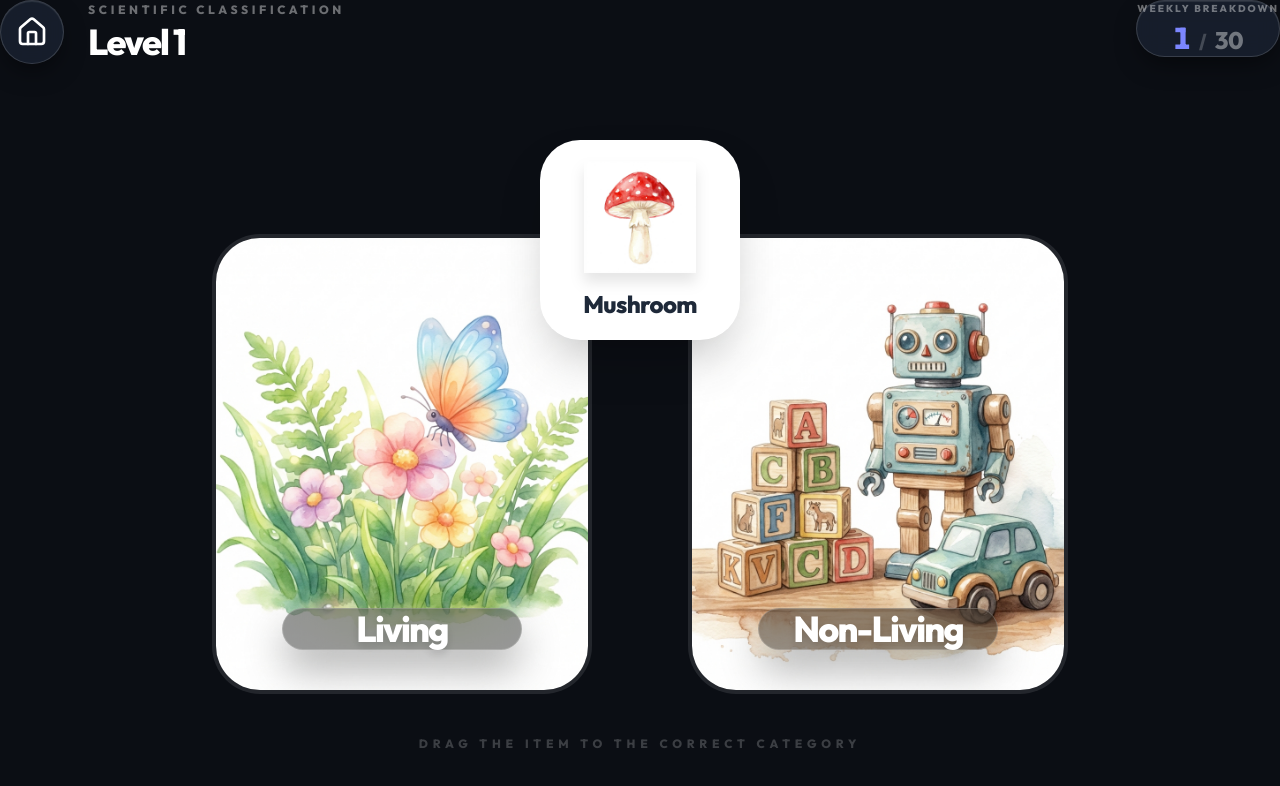
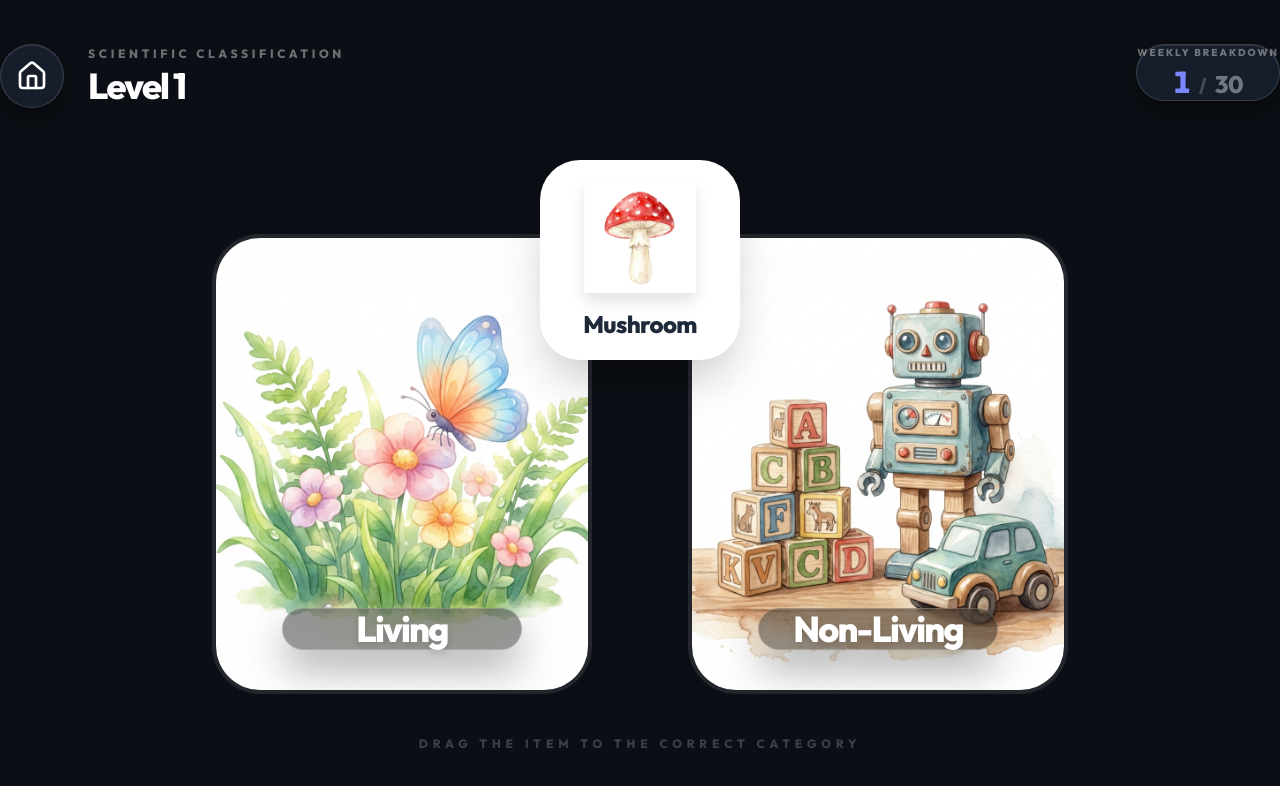
Before and after one commit to lawrence555-dev/lumiworld, a Next.js app: page /week/w1 in a window 1280 px wide. Shown: the top 786 px of the page. Built offline with nearby package versions, Linux system fonts and the light colour scheme.

Commit message:
style: implement iOS status bar gutter for game level pages

```diff
--- a/app/week/[id]/WeekClient.tsx
+++ b/app/week/[id]/WeekClient.tsx
@@ -48,7 +48,9 @@ export default function WeekClient({ params: paramsPromise }: { params: Promise<
     // If config doesn't exist, show Coming Soon
     if (!config) {
         return (
-            <div className="w-screen h-screen bg-gradient-to-br from-indigo-900 to-purple-900 flex flex-col items-center justify-center p-8 text-white">
+            <div className="w-screen h-screen bg-gradient-to-br from-indigo-900 to-purple-900 flex flex-col items-center justify-center p-8 text-white relative overflow-hidden">
+                {/* iOS Status Bar Gutter */}
+                <div className="absolute top-0 left-0 right-0 h-[env(safe-area-inset-top,44px)] min-h-[44px]" />
                 <button
                     onClick={() => router.push('/')}
                     className="absolute top-8 left-8 w-16 h-16 rounded-full bg-white/20 hover:bg-white/30 flex items-center justify-center"
@@ -215,7 +217,9 @@ export default function WeekClient({ params: paramsPromise }: { params: Promise<
 
     if (isGameComplete) {
         return (
-            <div className="w-screen h-screen bg-gradient-to-br from-emerald-600 to-indigo-900 flex items-center justify-center">
+            <div className="w-screen h-screen bg-gradient-to-br from-emerald-600 to-indigo-900 flex flex-col items-center justify-center relative overflow-hidden">
+                {/* iOS Status Bar Gutter */}
+                <div className="absolute top-0 left-0 right-0 h-[env(safe-area-inset-top,44px)] min-h-[44px]" />
                 <div className="text-center">
                     <div className="text-9xl mb-8">🏆</div>
                     <h1 className="text-7xl font-black text-white mb-4 tracking-tighter">Bingo!</h1>
@@ -241,7 +245,11 @@ export default function WeekClient({ params: paramsPromise }: { params: Promise<
             <div className="blob-secondary opacity-20 right-[10%] bottom-[10%]" />
 
             {/* Header - Aligned with Global Style */}
-            <header className="absolute top-0 left-0 right-0 px-8 sm:px-12 pt-10 sm:pt-14 flex justify-between items-start z-20">
+            <header className="absolute top-0 left-0 right-0 px-8 sm:px-12 flex flex-col z-20">
+                {/* iOS Status Bar Gutter - Ensures no overlap with clock/battery */}
+                <div className="h-[env(safe-area-inset-top,44px)] min-h-[44px] shrink-0" />
+
+                <div className="flex justify-between items-start pt-2">
                     <div className="flex items-center gap-6">
                         <button
                             onClick={() => router.push('/')}
@@ -266,6 +274,7 @@ export default function WeekClient({ params: paramsPromise }: { params: Promise<
                                 {currentItemIndex + 1}
                                 <span className="text-white/20 text-xl">/</span>
                                 <span className="text-white/40 text-2xl">{randomizedItems.length}</span>
+                            </div>
                         </div>
                     </div>
                 </div>
@@ -364,7 +373,7 @@ export default function WeekClient({ params: paramsPromise }: { params: Promise<
                         emoji={currentItem.emoji}
                         image={currentItem.image}
                         initialX={typeof window !== 'undefined' ? window.innerWidth / 2 - 100 : 0}
-                        initialY={140}
+                        initialY={typeof window !== 'undefined' ? (window.innerHeight < 850 ? 160 : 180) : 0}
                         onDragEnd={handleDragEnd}
                     />
                 </div>
```
Lines whose indentation alone changed are shown as unchanged.
